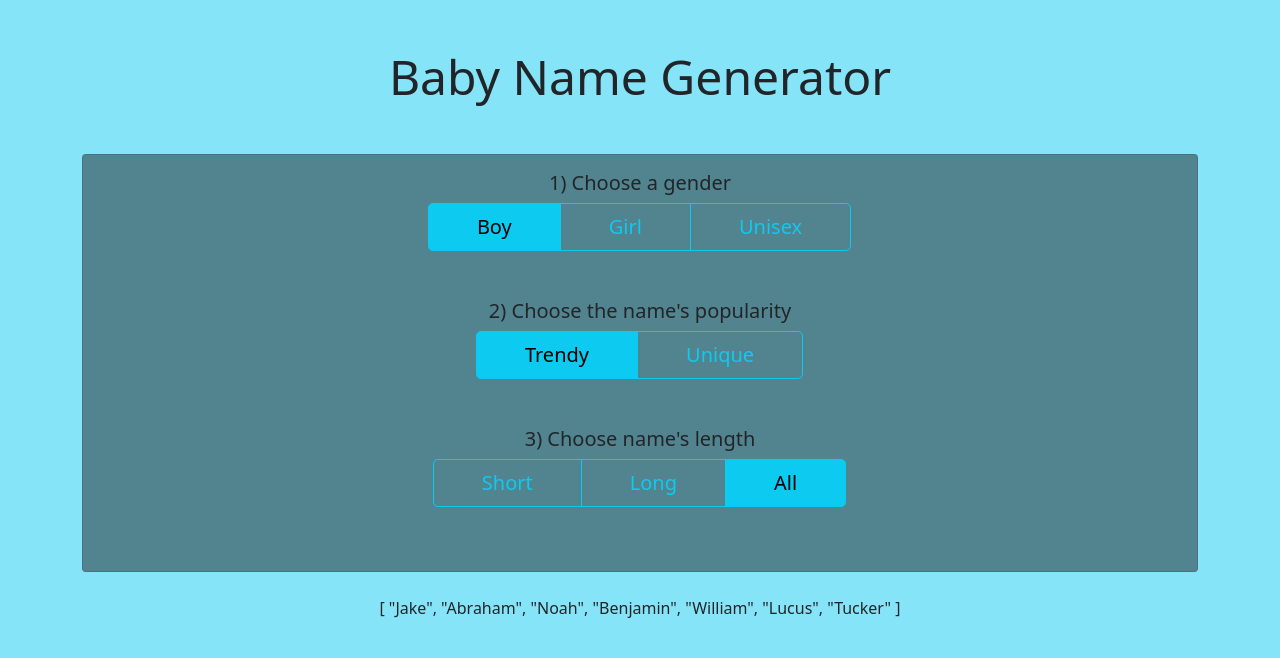
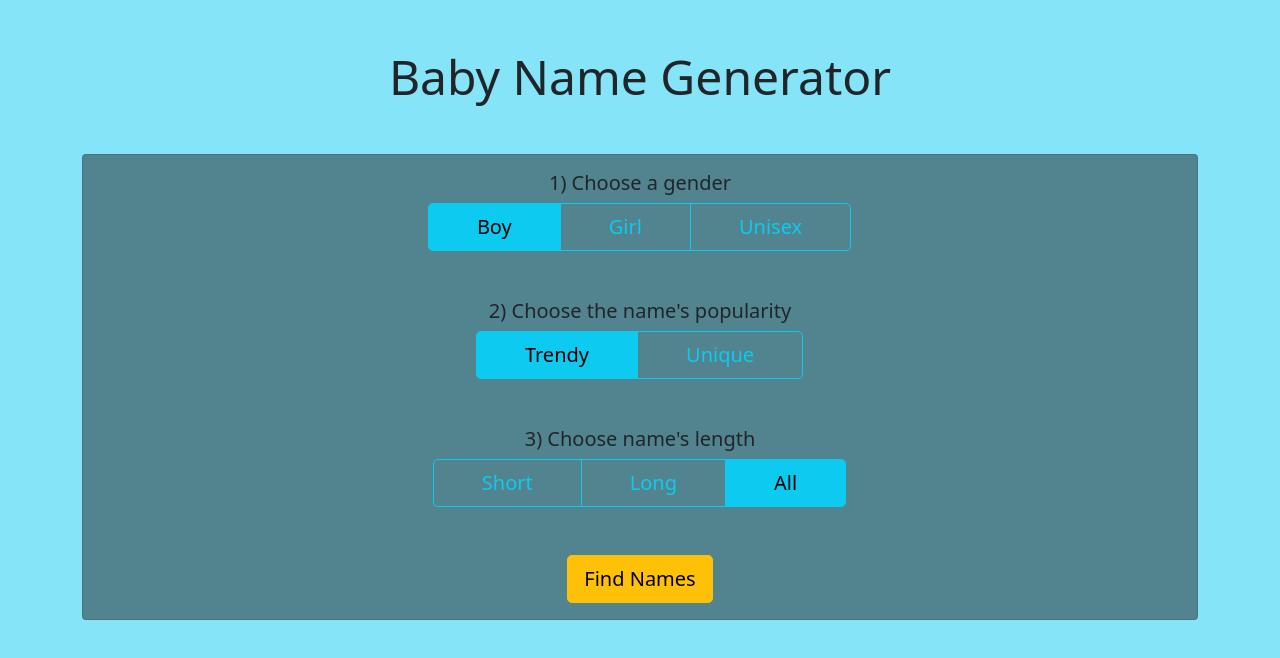
Before and after one commit to webceyhan/vite-baby-name-generator, a Vue app: page / in a window 1280 px wide. Shown: the top 658 px of the page. Built offline with nearby package versions, Linux system fonts and the light colour scheme.

Commit message:
findNames impl.

```diff
--- a/src/App.vue
+++ b/src/App.vue
@@ -1,18 +1,20 @@
 <script setup lang="ts">
-import { computed } from "vue";
+import { ref } from "vue";
 import Filter from "./components/Filter.vue";
 import { nameRecords } from "./data";
 import { useFilters, genderOptions, popularityOptions, lengthOptions } from "./filters";
 
 const { state } = useFilters();
 
-const selectedNames = computed(() =>
-  nameRecords
+const selectedNames = ref<string[]>([]);
+
+function findNames() {
+  selectedNames.value = nameRecords
     .filter((r) => r.gender === state.gender)
     .filter((r) => r.popularity === state.popularity)
     .filter((r) => (state.length === "all" ? true : r.length === state.length))
-    .map((r) => r.name)
-);
+    .map((r) => r.name);
+}
 </script>
 
 <template>
@@ -39,11 +41,28 @@ const selectedNames = computed(() =>
           <h5>3) Choose name's length</h5>
           <Filter name="length" :options="lengthOptions" v-model="state.length" />
         </section>
+
+        <section>
+          <button class="btn btn-warning btn-lg" @click="findNames">Find Names</button>
+        </section>
       </div>
     </div>
 
     <br />
 
-    {{ selectedNames }}
+    <!-- results -->
+    <section v-if="selectedNames.length > 0">
+      <h6>Click on the names you don't like, to remove them from the list.</h6>
+
+      <div class="d-flex justify-content-center">
+        <button
+          class="btn btn-danger btn-lg m-2 p-3"
+          v-for="name in selectedNames"
+          :key="name"
+        >
+          {{ name }}
+        </button>
+      </div>
+    </section>
   </div>
 </template>
```
